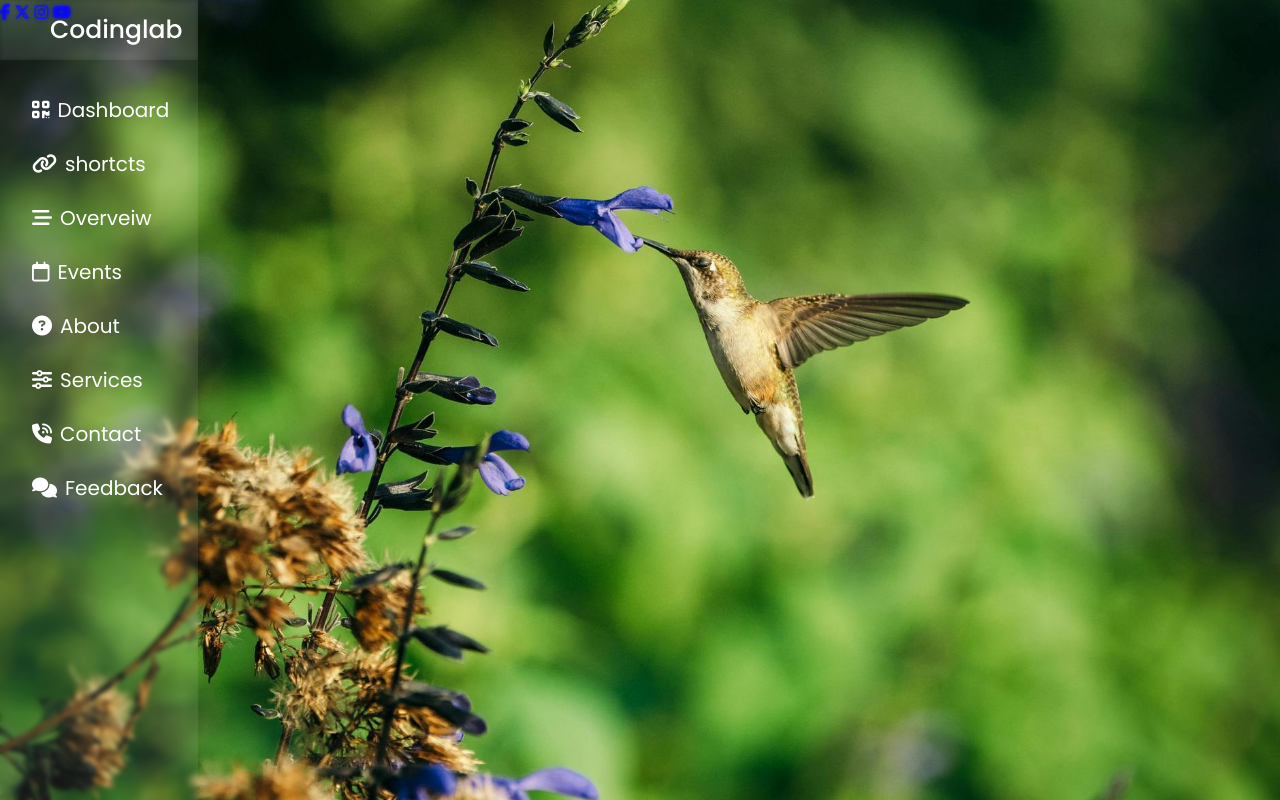
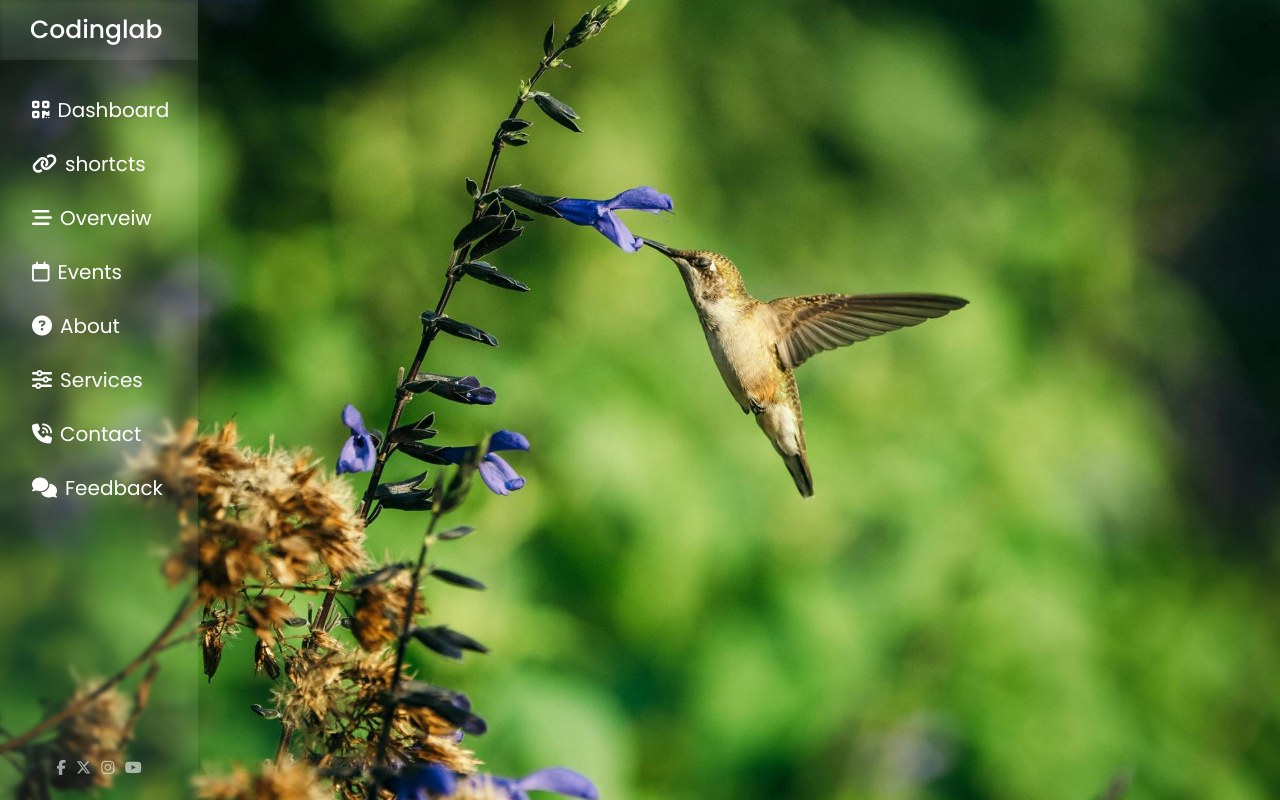
Before and after one commit to Dr-pelumi/sidebar_menu, a plain HTML site: page index.html in a window 1280 px wide. Drawn offline with Linux system fonts and the light colour scheme.

Commit message:
transistion and hover

```diff
--- a/styles.css
+++ b/styles.css
@@ -36,7 +36,7 @@ height: 60px;
    font-weight: 500;
    font-size: 25px;
    position: absolute;
-   left: 50px;
+   left: 30px;
    line-height: 60px;
    text-decoration: none;
 }
@@ -49,7 +49,7 @@ height: 60px;
 .sidebar_menu .menu li{
    margin-top: 6px;
    padding: 6px 24px;
-
+   transition: all .5s linear;
 
 }
 .sidebar_menu .menu i{
@@ -67,4 +67,18 @@ height: 60px;
    border-left: 1px solid #fff;
    box-shadow: 0 0 4px  rgba(255, 255, 255, 0.5);
 }
-.sidebar_menu .
+.sidebar_menu .social_media{
+   position: absolute;
+   bottom: 20px;
+   left: 50%;
+   transform: translateX(-50%)
+}
+.social_media i{
+   padding: 0 3px;
+   color: #fff;
+   opacity: 0.6;
+   font-size: 15px;
+}
+.social_media i:hover{
+   opacity: 1;
+}
```
